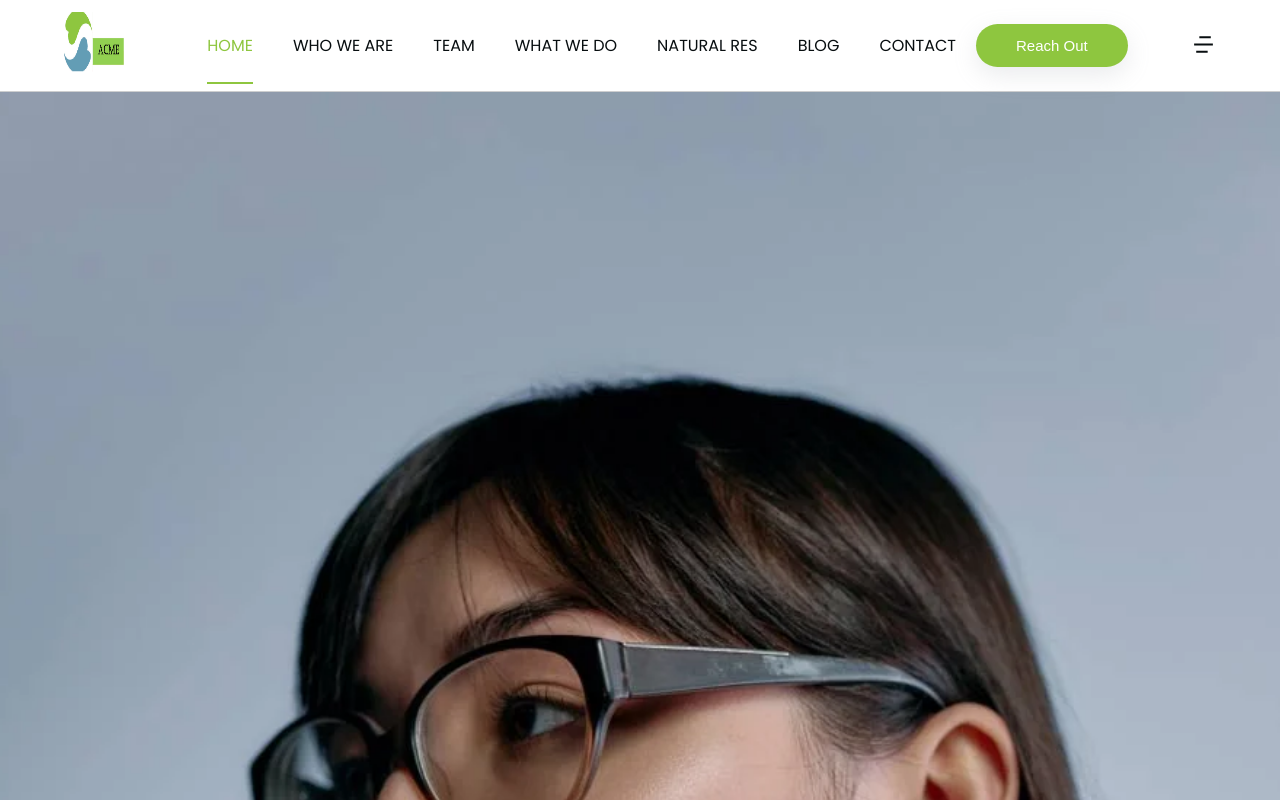
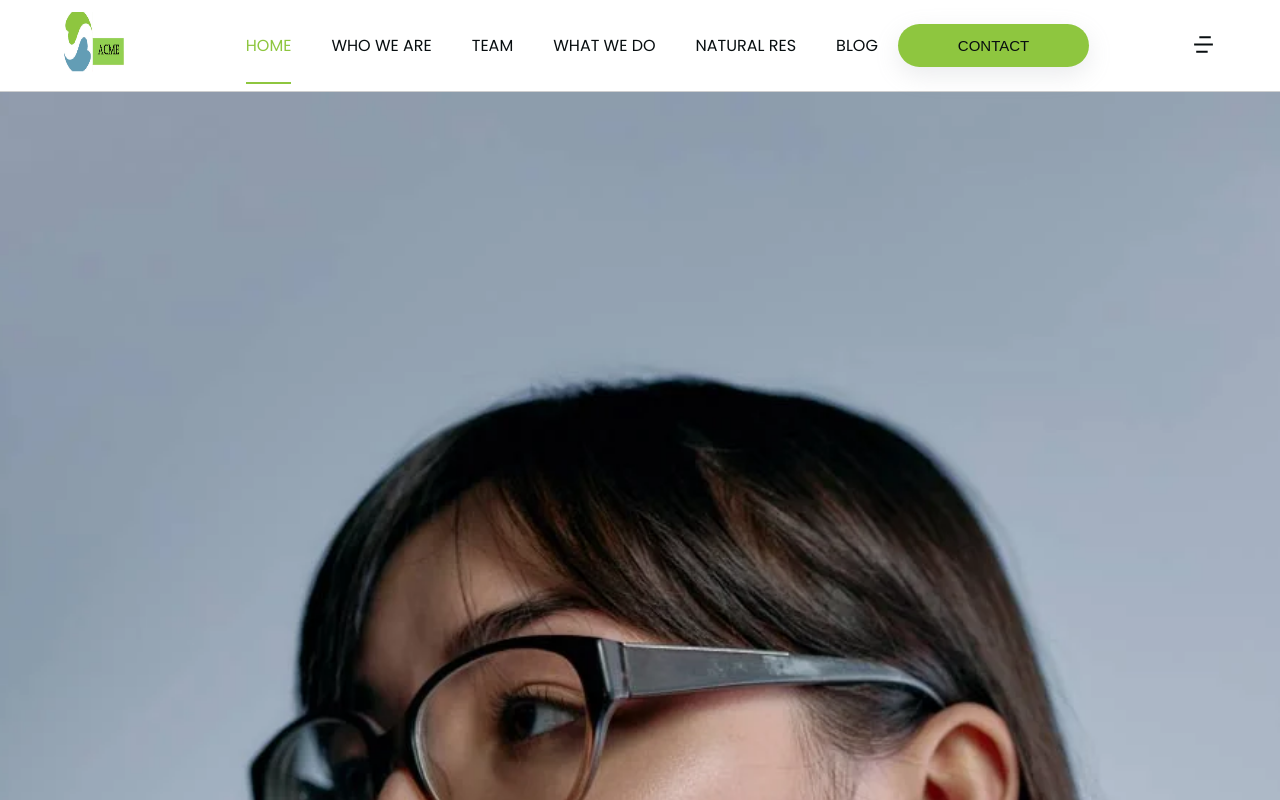
Before and after one commit to Imoite-zn/acme-org-site, a Next.js app: page / in a window 1280 px wide. Shown: the top 800 px of the page. Built offline with nearby package versions, Linux system fonts and the light colour scheme.

Commit message:
Update Header.js
contact btn

```diff
--- a/components/common/Header.js
+++ b/components/common/Header.js
@@ -41,10 +41,10 @@ const Header = () => {
             <Link href='/blogs' className={activeLink == "/blogs" ? "activeLink" : "none"}>
               BLOG
             </Link>
+            <button className='button-primary'>
             <Link href='/contact' className={activeLink == "/contact" ? "activeLink" : "none"}>
               CONTACT
-            </Link>
-            <button className='button-primary'>reach out</button>
+            </Link></button>
           </nav>
           <button onClick={() => setOpen(!open)}>{open ? <AiOutlineClose size={25} /> : <RiMenu4Line size={25} />}</button>
         </div>
```
